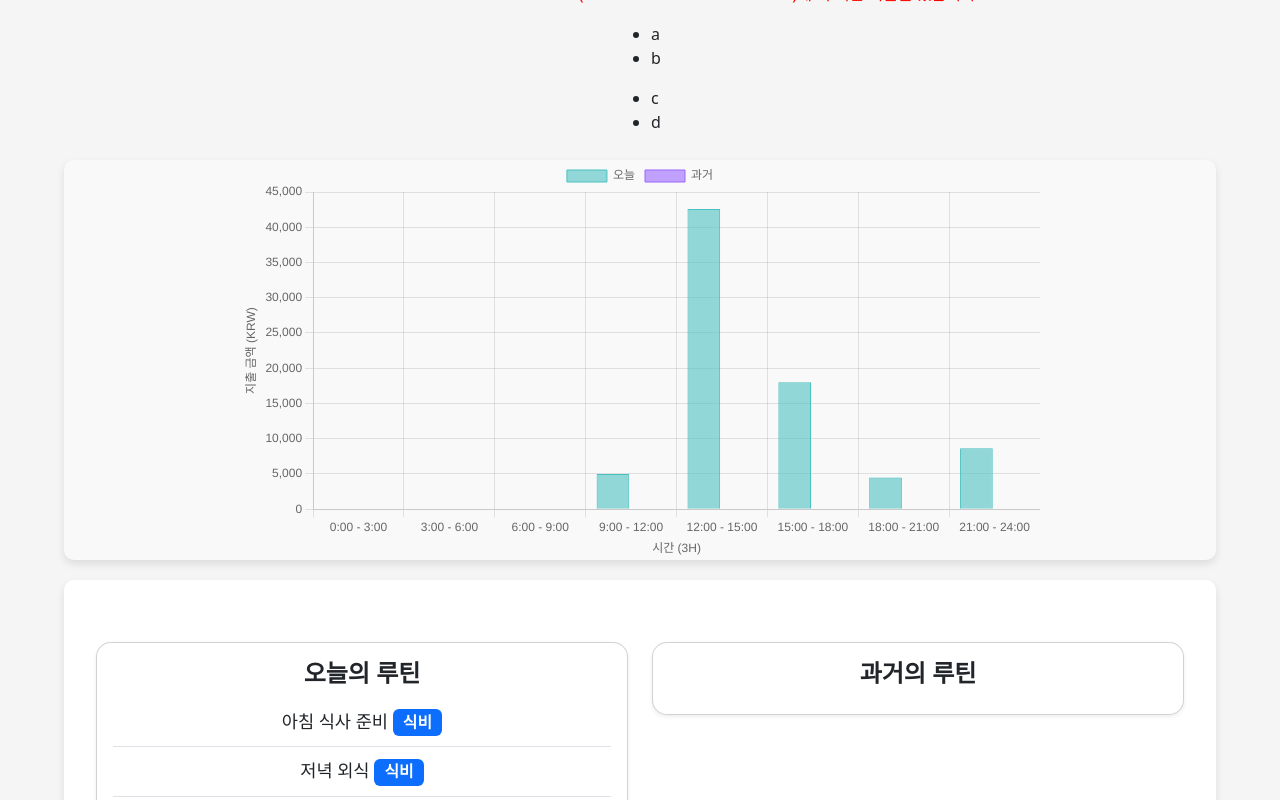
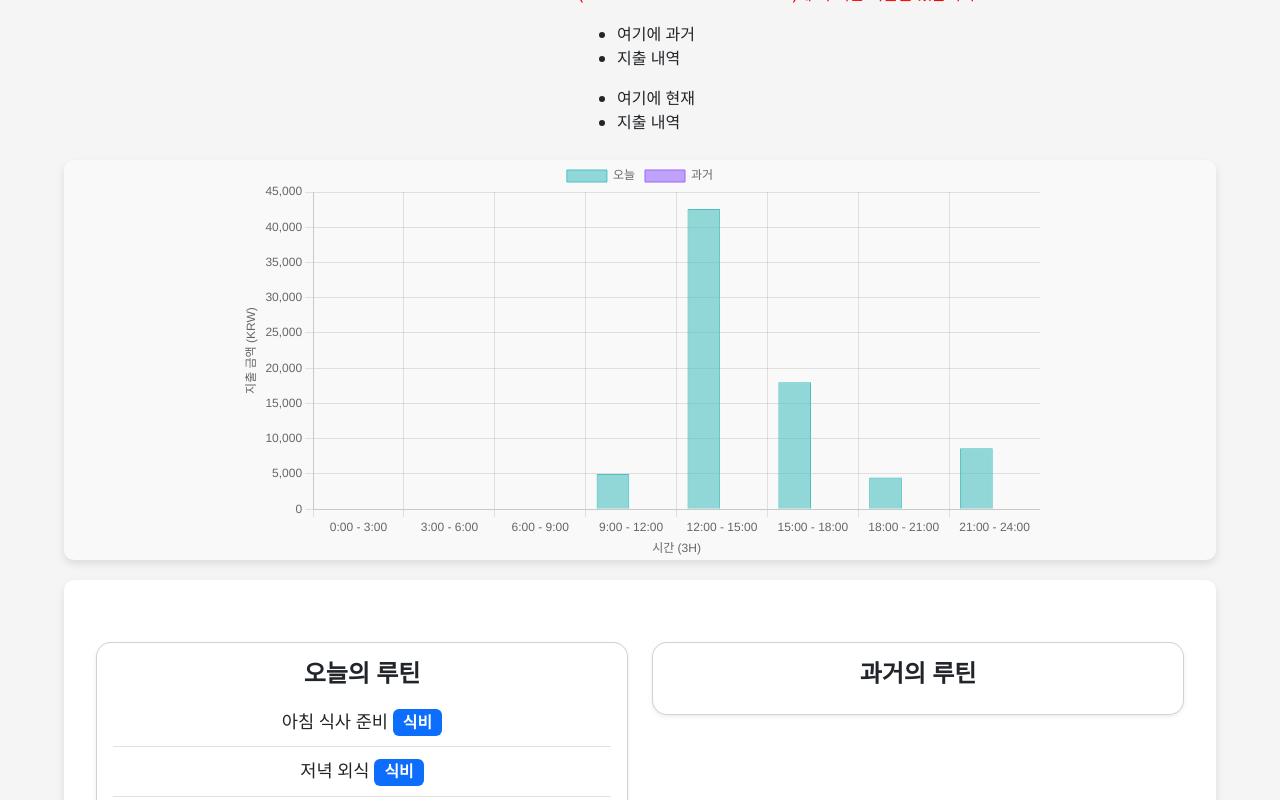
Before and after one commit to nayeon990315/sharing-account-project, a Vue app in the folder frontend/: page /versus in a window 1280 px wide. Shown: the top 800 px of the page. Built offline with nearby package versions, Linux system fonts and the light colour scheme.

Commit message:
fix: CSS adjust

```diff
--- a/frontend/src/pages/Versus/MeVersusPage.vue
+++ b/frontend/src/pages/Versus/MeVersusPage.vue
@@ -32,15 +32,15 @@
         <div class="expenses">
             <div id="present-expense">
                 <ul>
-                    <li>a</li>
-                    <li>b</li>
+                    <li>여기에 과거</li>
+                    <li>지출 내역</li>
                 </ul>
             </div>
 
             <div id="past-expense">
                 <ul>
-                    <li>c</li>
-                    <li>d</li>
+                    <li>여기에 현재</li>
+                    <li>지출 내역</li>
                 </ul>
             </div>
         </div>
```
